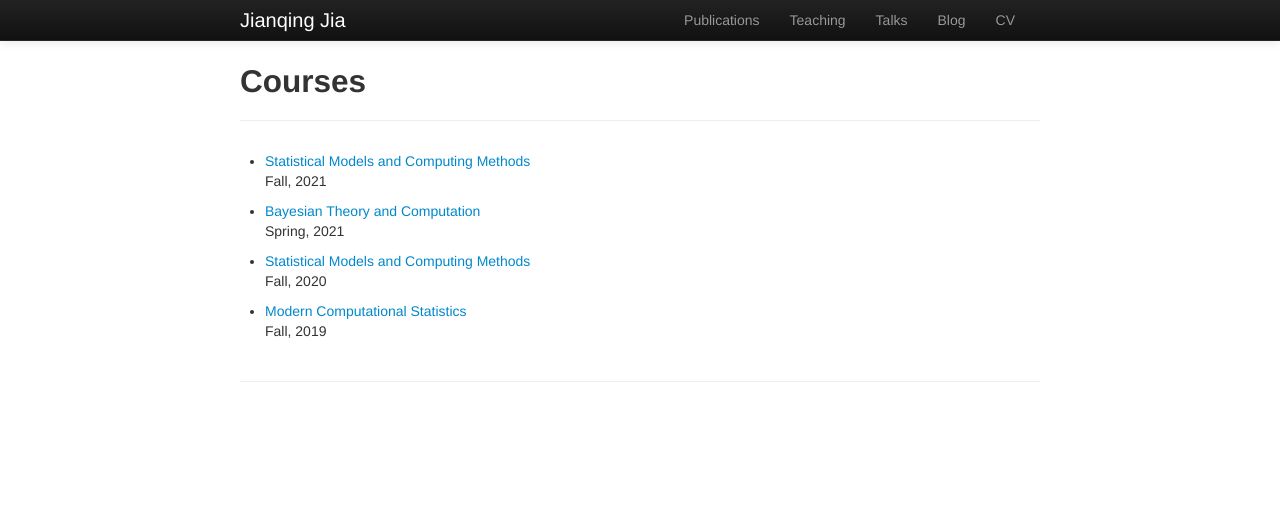
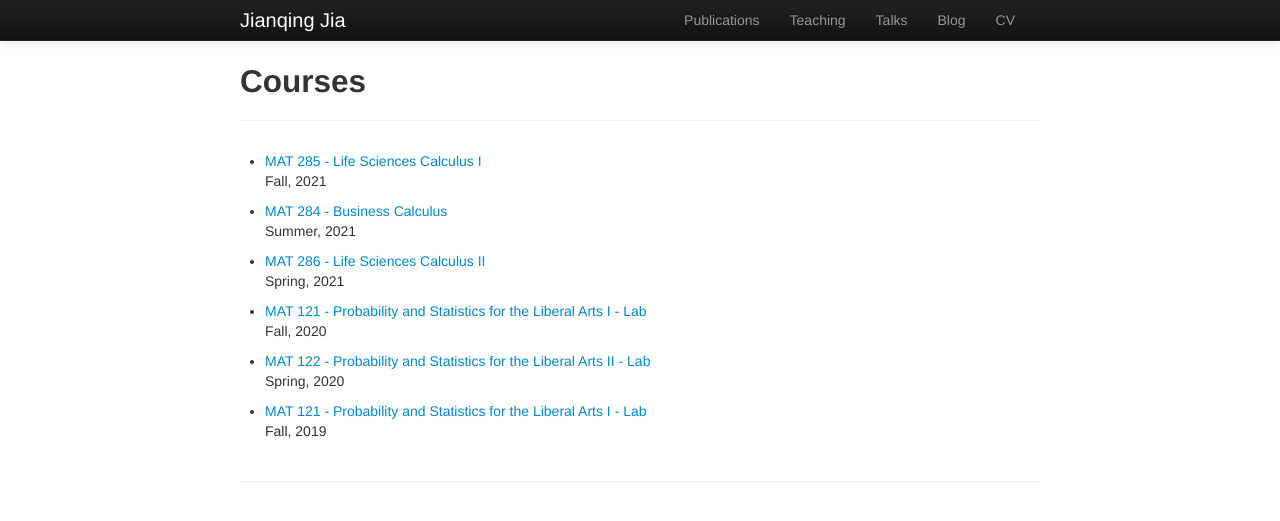
Before and after one commit to jjasonjia/jjasonjia.github.io, a Jekyll site: the page built from pages/courses.md, in a window 1280 px wide. Shown: the top 521 px of the page. Built offline with Jekyll 4.4.1, drawn with Linux system fonts in a browser that asks for light colours.

Commit message:
Update courses.md

```diff
--- a/pages/courses.md
+++ b/pages/courses.md
@@ -3,14 +3,23 @@ layout: page
 title: Courses
 ---
 
-- [Statistical Models and Computing Methods]({{sites.baseurl}}/courses/smcm-f21.html)
+- [MAT 285 - Life Sciences Calculus I]({{sites.baseurl}}/courses/smcm-f21.html)
 Fall, 2021
 
-- [Bayesian Theory and Computation]({{sites.baseurl}}/courses/btc-s21.html)
+- [MAT 284 - Business Calculus]({{sites.baseurl}}/courses/smcm-f21.html)
+Summer, 2021
+
+- [MAT 286 - Life Sciences Calculus II]({{sites.baseurl}}/courses/smcm-f21.html)
 Spring, 2021
 
-- [Statistical Models and Computing Methods]({{sites.baseurl}}/courses/smcm-f20.html)
+- [MAT 121 - Probability and Statistics for the Liberal Arts I - Lab]({{sites.baseurl}}/courses/btc-s21.html)
 Fall, 2020
 
-- [Modern Computational Statistics]({{sites.baseurl}}/courses/mcs-f19.html)
+- [MAT 122 - Probability and Statistics for the Liberal Arts II - Lab]({{sites.baseurl}}/courses/smcm-f20.html)
+Spring, 2020
+
+- [MAT 121 - Probability and Statistics for the Liberal Arts I - Lab]({{sites.baseurl}}/courses/btc-s21.html)
 Fall, 2019
+
+<!-- - [Modern Computational Statistics]({{sites.baseurl}}/courses/mcs-f19.html)
+Fall, 2019 -->
```
